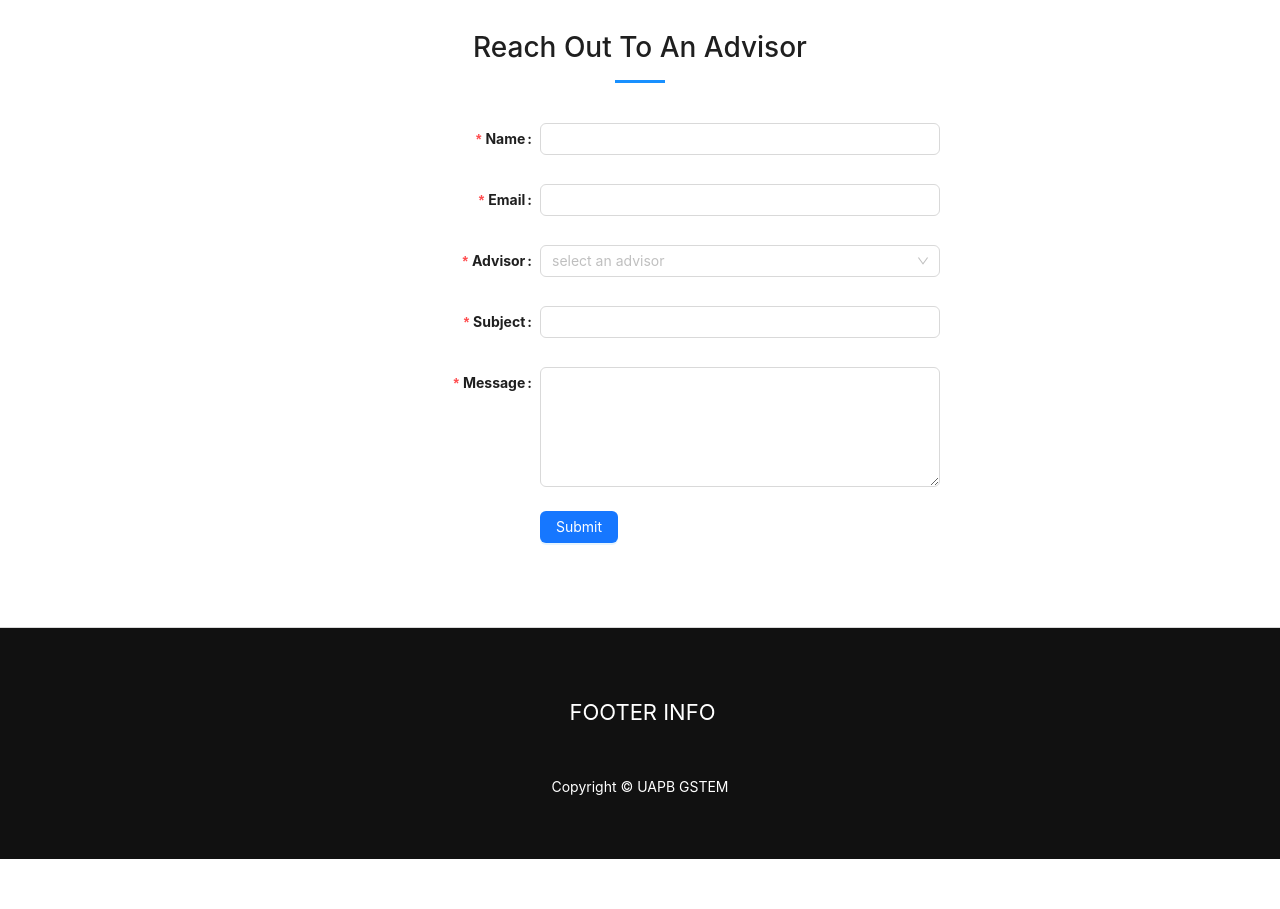
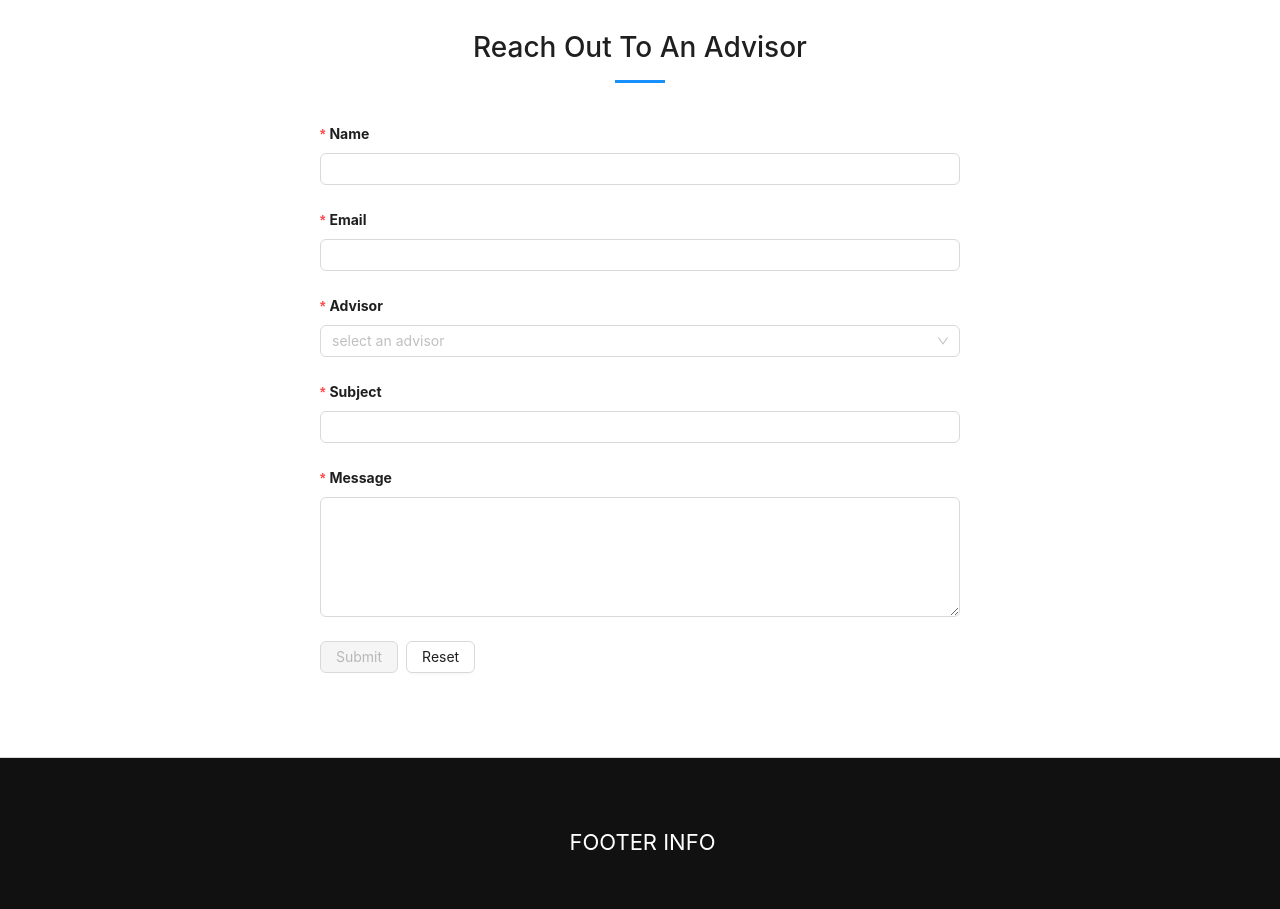
Before and after one commit to codersrule/gstem-website, a React (Create React App) app: page / in a window 1280 px wide. Shown: the part 3100-4009 px from the top of the page. Before the commit the page ends 3959 px from the top, so only its background shows below. Built offline with nearby package versions, Linux system fonts and the light colour scheme.

Commit message:
Updated application and contact forms

```diff
--- a/src/components/common/header.js
+++ b/src/components/common/header.js
@@ -1,32 +1,36 @@
 import React, { useState } from 'react';
-import { Modal, Button, Drawer, Anchor, Row, Form, Input, Select, message } from 'antd';
+import { Modal, Button, Drawer, Anchor, Row, Form, Input, Select, message, Space } from 'antd';
 import { BarsOutlined } from '@ant-design/icons';
-const {Link} = Anchor;
+
+
+const { Link } = Anchor;
 const { Option } = Select;
 
-const formItemLayout = {
-    labelCol: {
-        xs: { span: 24 },
-        sm: { span: 8 },
+const SubmitButton = ({ form }) => {
+  const [submittable, setSubmittable] = React.useState(false);
+
+  // Watch all values
+  const values = Form.useWatch([], form);
+
+  React.useEffect(() => {
+    form.validateFields({ validateOnly: true }).then(
+      () => {
+        setSubmittable(true);
       },
-    wrapperCol: {
-        xs: { span: 24 },
-        sm: { span: 16 },
+      () => {
+        setSubmittable(false);
       },
+    );
+  }, [values]);
+
+  return (
+    <Button type="primary" htmlType="submit" disabled={!submittable}>
+      Submit
+    </Button>
+  );
 };
 
-const tailFormItemLayout = {
-    wrapperCol: {
-        xs: {
-            span: 24,
-            offset: 0,
-        },
-        sm: {
-            span: 16,
-            offset: 8,
-        },
-    },
-};
+
 
 const AppHeader = () => {
   const [visible, setVisible] = useState(false);
@@ -34,10 +38,10 @@ const AppHeader = () => {
 
   const [formValues, setFormValues] = useState({
     firstName: '',
-        middleName:'',
+    middleName: '',
     lastName: '',
     email: '',
-        gender:'',
+    gender: '',
     message: '',
   });
 
@@ -71,10 +75,10 @@ const AppHeader = () => {
     setOpen(false);
     setFormValues({
       firstName: '',
-        middleName:'',
+      middleName: '',
       lastName: '',
       email: '',
-        gender:'',
+      gender: '',
       message: '',
     });
   };
@@ -87,10 +91,10 @@ const AppHeader = () => {
     setVisible(false);
     setFormValues({
       firstName: '',
-        middleName:'',
+      middleName: '',
       lastName: '',
       email: '',
-        gender:'',
+      gender: '',
       message: '',
     });
   };
@@ -119,20 +123,19 @@ const AppHeader = () => {
 
           <Modal
             open={open}
-           destroyOnClose = {true}
+            destroyOnClose={true}
 
             onCancel={handleCancel}
             footer={null}
 
           >
             <Form
-            {...formItemLayout}
+
+           onFinish={onFinish}
             form={form}
-            name="register"
-            onFinish={onFinish}
-            style={{ maxWidth: 600 }}
-            scrollToFirstError
-        >
+            name="validateOnly"
+            layout="vertical"
+            autoComplete="off">
               <br />
               <br />
               <Form.Item
@@ -147,6 +150,7 @@ const AppHeader = () => {
               >
                 <Input onChange={handleChange} />
               </Form.Item>
+
 
               <Form.Item
                 name="middleName"
@@ -181,7 +185,7 @@ const AppHeader = () => {
                   },
                 ]}
               >
-                <Input onChange={handleChange}/>
+                <Input onChange={handleChange} />
               </Form.Item>
 
               <Form.Item
@@ -213,10 +217,12 @@ const AppHeader = () => {
                   showCount maxLength={100} />
               </Form.Item>
 
-            <Form.Item {...tailFormItemLayout}>
-                <Button type="primary" htmlType="submit">
-                    Submit
-                </Button>
+                <br/>
+              <Form.Item>
+                <Space>
+                  <SubmitButton form={form} />
+                  <Button htmlType="reset">Reset</Button>
+                </Space>
               </Form.Item>
             </Form>
           </Modal>
@@ -248,108 +254,3 @@ const AppHeader = () => {
 };
 
 export default AppHeader;
-
-
-
-// import React from 'react';
-// import { Anchor, Drawer, Button, Modal, Row} from 'antd';
-// import { BarsOutlined } from '@ant-design/icons';
-// import Application from '../home/application';
-// const { Link } = Anchor;
-
-// class AppHeader extends React.Component {
-//   state = { visible: false, setOpen: false  };
-//   state = { confirmLoading: false, setConfirmLoading: false  };
-//   state = { modalText: '', setModalText: ''  };
-
-//   showModal = () => {
-//     this.setState({
-//       setOpen: true,
-//     });
-//   };
-
-//   handleCancel = e => {
-//     this.setState({
-//       setOpen: false,
-//     });
-//   };
-
-
-//  showDrawer = () => {
-//   this.setState({
-//     visible: true
-//   })
-//   };
-
-//  onClose = () => {
-//     this.setState({
-//       visible:false
-//     })
-//   };
-
-//   render() {
-
-//     return (
-//       <>
-//       <div className="container-fluid">
-//         <div className="header">
-//           <div className="logo">
-//             <a href="/">GSTEM</a>
-//           </div>
-//           <div className="mobileHidden">
-//             <Row>
-//             <Button type='link' onClick = {this.showModal} >Apply</Button>
-//             <Anchor>
-//               <Link href="#about" title="About" />
-//               <Link href="#feature" title="Recent Event" />
-//               <Link href="#faq" title="FAQ" />
-//               <Link target='_blank' href="https://uapb.tfaforms.net/31" title="Donate" />
-//               <Link href="#contact" title="Contact" />
-//             </Anchor>
-//             </Row>
-//           </div>
-
-//           <Modal
-//             open={this.state.setOpen}
-//             onCancel={this.handleCancel}
-//             footer={null}
-//             destroyOnClose = {true}
-//           >
-//             {
-//                 /**
-//          <Application />
-//          */
-//             }
-
-//           </Modal>
-
-//           <div className="mobileVisible">
-//             <Button type="primary" onClick={this.showDrawer}>
-//             <BarsOutlined />
-//             </Button>
-//             <Drawer
-//               placement="right"
-//               closable={true}
-//               onClose={this.onClose}
-//               open = {this.state.visible}
-//             >
-//               <Anchor>
-//                 <Button type='primary' onClick = {this.showModal} > Apply </Button>
-//                 <Link href="#about" title="About" />
-//                 <Link href="#feature" title="Recent Event" />
-//                 <Link href="#faq" title="FAQ" />
-//                 <Link target='_blank' href="https://uapb.tfaforms.net/31" title="Donate" />
-//                 <Link href="#contact" title="Contact" />
-//               </Anchor>
-//             </Drawer>
-//           </div>
-//         </div>
-//       </div>
-//       </>
-
-//     );
-
-//   }
-// }
-
-// export default AppHeader;
--- a/src/components/home/contact.js
+++ b/src/components/home/contact.js
@@ -1,19 +1,35 @@
 import React from 'react';
 
-import { Form, Input, Button, Select, message } from 'antd';
-
-const layout = {
-  labelCol: {
-    span: 8,
-  },
-  wrapperCol: {
-    span: 16,
-  },
-};
+import { Form, Input, Button, Select, message, Space } from 'antd';
 
 const { Option } = Select;
 
-const AppContact = () =>{
+const SubmitButton = ({ form }) => {
+  const [submittable, setSubmittable] = React.useState(false);
+
+  // Watch all values
+  const values = Form.useWatch([], form);
+
+  React.useEffect(() => {
+    form.validateFields({ validateOnly: true }).then(
+      () => {
+        setSubmittable(true);
+      },
+      () => {
+        setSubmittable(false);
+      },
+    );
+  }, [values]);
+
+  return (
+    <Button type="primary" htmlType="submit" disabled={!submittable}>
+      Submit
+    </Button>
+  );
+};
+
+
+const AppContact = () => {
 
   const validateMessages = {
     required: true,
@@ -25,22 +41,22 @@ const AppContact = () =>{
 
   };
 
+  const [form] = Form.useForm();
+
   return (
     <div id="contact" className="block contactBlock">
       <div className="container-fluid">
         <div className="titleHolder">
           <h2>Reach Out To An Advisor</h2>
         </div>
+        <Form
+          form={form}
+          name="contact-us"
+          layout="vertical"
+          autoComplete="off"
+          onFinish={onFinish}
+          >
 
-        <Form
-          {...layout}
-          name="nest-messages"
-          onFinish={onFinish}
-          style={{
-            maxWidth: 600,
-          }}
-          validateMessages={validateMessages}
-        >
           <Form.Item
             name='name'
             label="Name"
@@ -53,6 +69,7 @@ const AppContact = () =>{
           >
             <Input />
           </Form.Item>
+
           <Form.Item
             name='email'
             label="Email"
@@ -92,15 +109,11 @@ const AppContact = () =>{
             label="Message">
             <Input.TextArea />
           </Form.Item>
-          <Form.Item
-            wrapperCol={{
-              ...layout.wrapperCol,
-              offset: 8,
-            }}
-          >
-            <Button type="primary" htmlType="submit">
-              Submit
-            </Button>
+          <Form.Item >
+            <Space>
+              <SubmitButton form={form} />
+              <Button htmlType="reset">Reset</Button>
+            </Space>
           </Form.Item>
         </Form>
       </div>
```
Also changed, not shown: 7 other files (tests, documents, lock files or other folders). Lines whose indentation alone changed are shown as unchanged.
